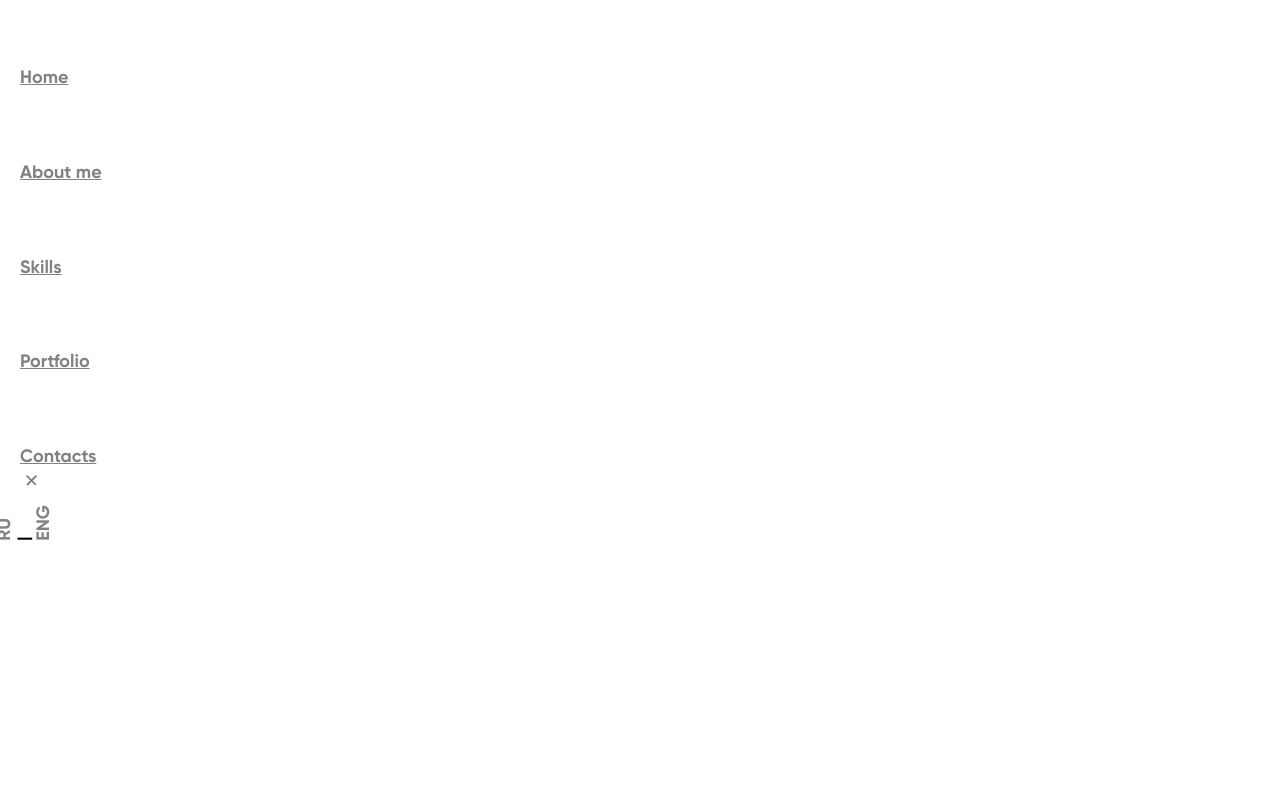
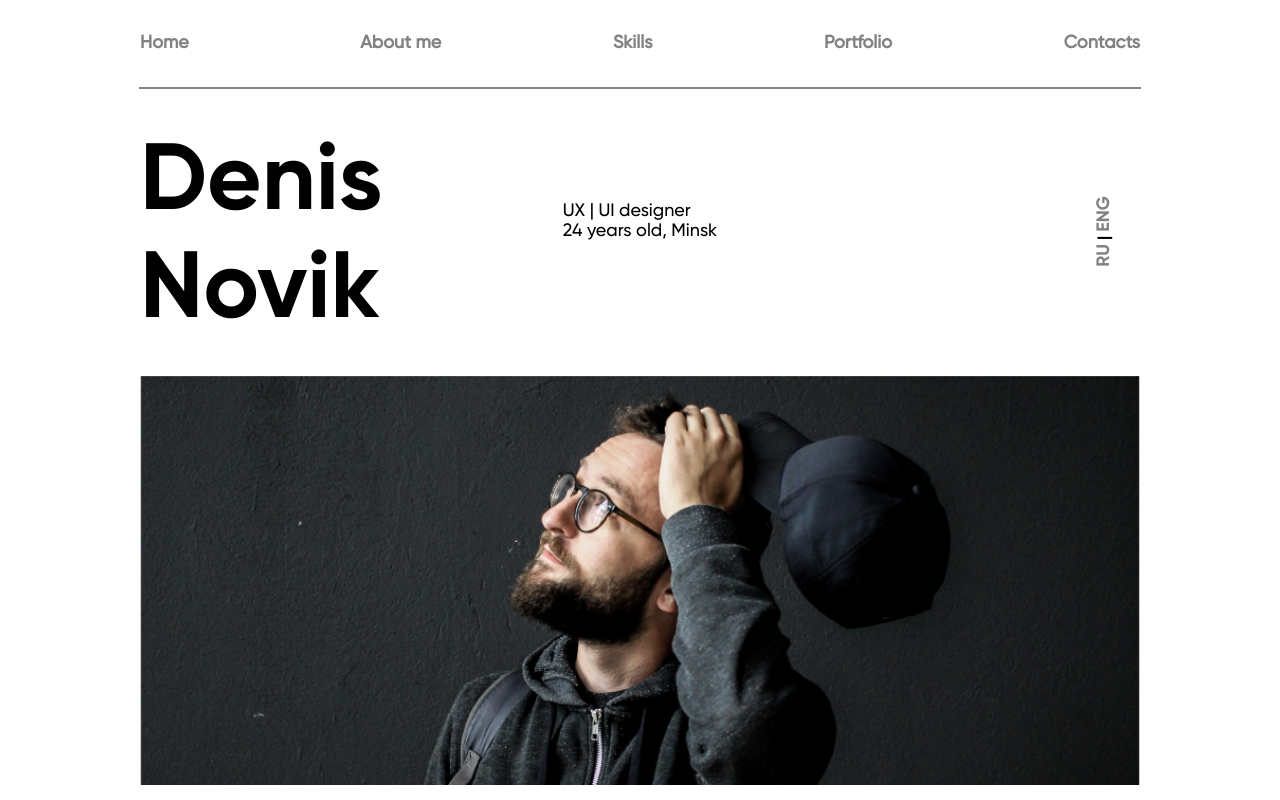
Before and after one commit to dimik999/denisnovik, a plain HTML site: page index.html in a window 1280 px wide. Shown: the top 800 px of the page. Drawn offline with nearby package versions, Linux system fonts and the light colour scheme.

Commit message:
xxdxdxddxdx

```diff
--- a/css/style.css
+++ b/css/style.css
@@ -314,7 +314,7 @@ img {
 }
 
 .a-btn {
-  display: flex;
+  display: inline-block;
   font-family: "Gilroy Bold", Arial, sans-serif;
   font-size: 18px;
   font-weight: 900;
--- a/index.html
+++ b/index.html
@@ -403,7 +403,7 @@
     </div>
   </footer>
 
-  <div class="submenu">
+<!--  <div class="submenu">
     <div>
       <ul class="submenu__links list-reset">
         <li><a class="a-btn" href="#">Home</a></li>
@@ -430,6 +430,7 @@
       </div>
     </div>
   </div>
+-->
 </body>
 
 </html>
```
